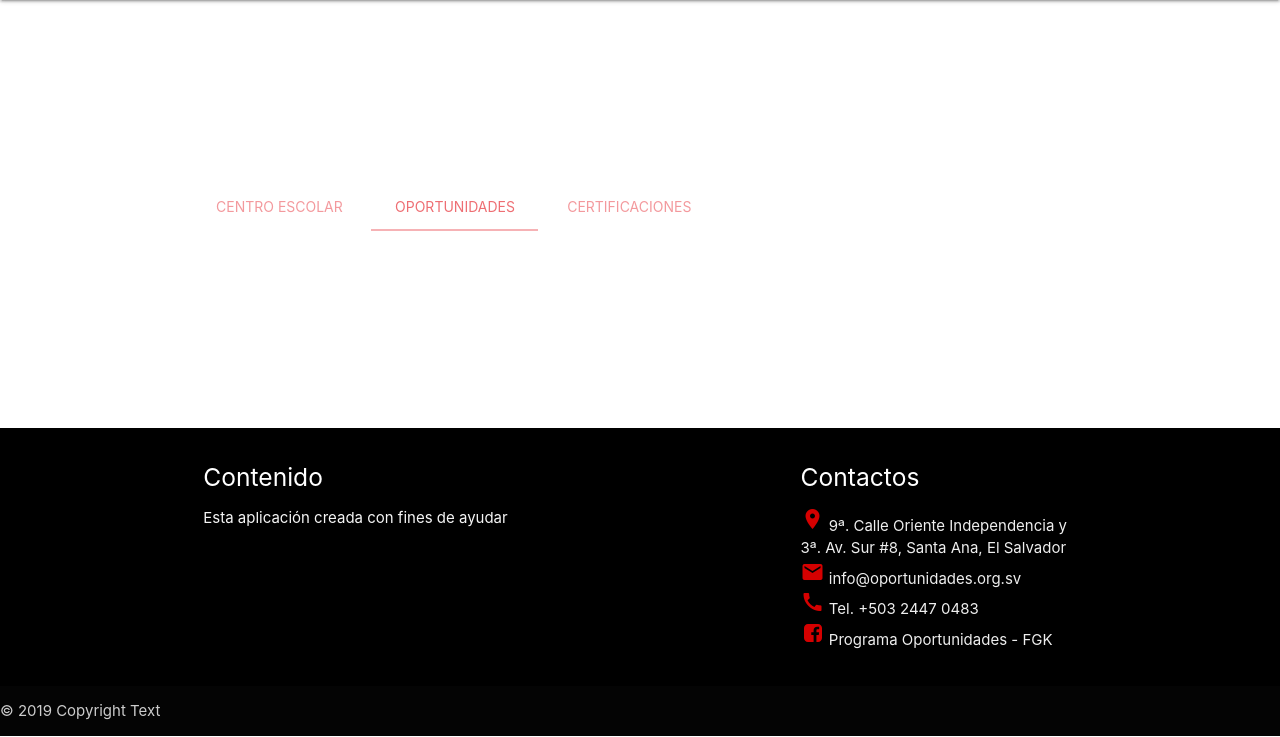
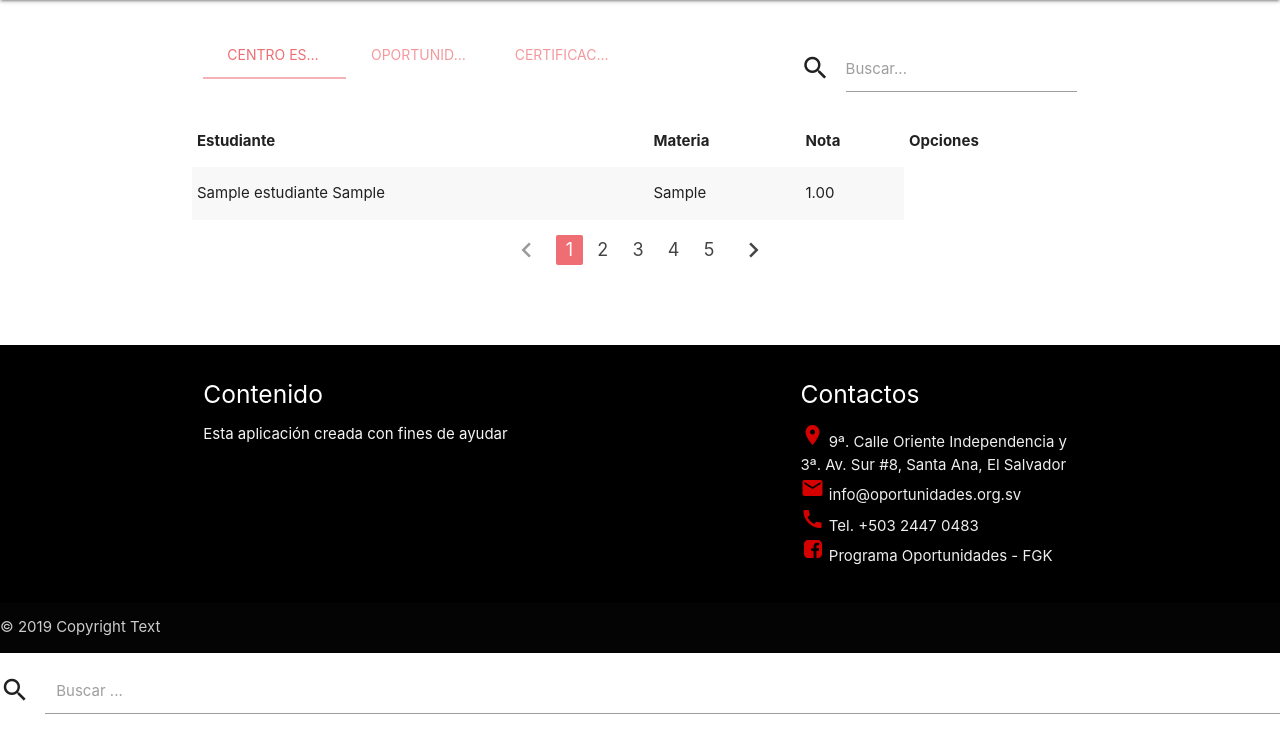
Before and after one commit to hopechan/ROp, a PHP site: page /vistas/webNotas.php in a window 1280 px wide. Shown: the part 64-801 px from the top of the page. Run offline with PHP 8.4, Linux system fonts and the light colour scheme; tables that the repository leaves empty hold one stand-in row (values such as "Sample post"); some libraries are stand-ins or nearby versions.

Commit message:
vista notas (semi finalizada)

```diff
--- a/vistas/notaCE.php
+++ b/vistas/notaCE.php
@@ -4,10 +4,10 @@
 <table class="striped table-responsive">
     <thead>
         <tr>
-            <th data-field="estudiante">Estudiante</th>
-            <th data-field="materia">Materia</th>
-            <th data-field="nota">Nota</th>
-            <th data-field="opt">Opciones</th>
+            <th data-field="estudiante" >Estudiante</th>
+            <th data-field="materia" >Materia</th>
+            <th data-field="nota" >Nota</th>
+            <th data-field="opt" >Opciones</th>
         </tr>
     </thead>
     <tbody>
@@ -16,11 +16,20 @@
         $notas = $cn->notasEstudiante();
         for ($i=0; $i < sizeof($notas); $i++) {
             echo "<tr>";
-                echo "<td>".$notas[$i]->getIdestudiante()."</td>";
-                echo "<td>".$notas[$i]->getIdtipo()."</td>";
-                echo "<td>".$notas[$i]->getNota()."</td>";
+                echo "<td class=''>".$notas[$i]->getIdestudiante()."</td>";
+                echo "<td class=''>".$notas[$i]->getIdtipo()."</td>";
+                echo "<td class=''>".$notas[$i]->getNota()."</td>";
             echo "</tr>";
         }
         ?>
     </tbody>
 </table>
+<ul class="pagination center">
+  <li class="disabled"><a href="#!"><i class="material-icons">chevron_left</i></a></li>
+  <li class="active"><a href="#!">1</a></li>
+  <li class="waves-effect"><a href="#!">2</a></li>
+  <li class="waves-effect"><a href="#!">3</a></li>
+  <li class="waves-effect"><a href="#!">4</a></li>
+  <li class="waves-effect"><a href="#!">5</a></li>
+  <li class="waves-effect"><a href="#!"><i class="material-icons">chevron_right</i></a></li>
+</ul>
--- a/vistas/webNotas.php
+++ b/vistas/webNotas.php
@@ -5,15 +5,29 @@
     <?php include("navbar.php")?>
 
     <div class="container contenedor">
-        <ul id="tabsNotas" class="tabs">
-          <li class="tab col s3"><a href="#tbCE">Centro Escolar</a></li>
-          <li class="tab col s3"><a class="active" href="#tbOpor">Oportunidades</a></li>
-          <li class="tab col s3"><a href="#tbCert">Certificaciones</a></li>
-        </ul>
-        <div id="tbCE" class="col s12"><?php include_once("notaCE.php")?></div>
-        <div id="tbOpor" class="col s12"></div>
-        <div id="tbCert" class="col s12"></div>
+      <div></div>
+      <div class="row">
+          <ul id="tabsNotas" class="tabs col s8 m8">
+            <li class="tab col s3"><a class="active" href="#tbCE">Centro Escolar</a></li>
+            <li class="tab col s3"><a href="#tbOpor">Oportunidades</a></li>
+            <li class="tab col s3"><a href="#tbCert">Certificaciones</a></li>
+          </ul>
+          <div class="input-field col s4 m4">
+            <i class="material-icons prefix">search</i>
+            <input type="text" name="txtBusqueda" id="txtBusqueda" class="validate">
+            <label for="txtBusqueda">Buscar...</label>
+          </div>
+          <div id="tbCE" class=""><?php include_once("notaCE.php")?></div>
+          <div id="tbOpor" class=""></div>
+          <div id="tbCert" class=""></div>
+      </div>
     </div> <!-- Fin container-->
 </body>
 <?php include("footer.php")?>
 </html>
+
+<div class="input-field col s4 m4 l6">
+            <i class="material-icons prefix">search</i>
+            <input type="text" name="txtBusqueda" id="txtBusqueda" class="validate">
+            <label for="txtBusqueda">Buscar ...</label>
+          </div>
```
